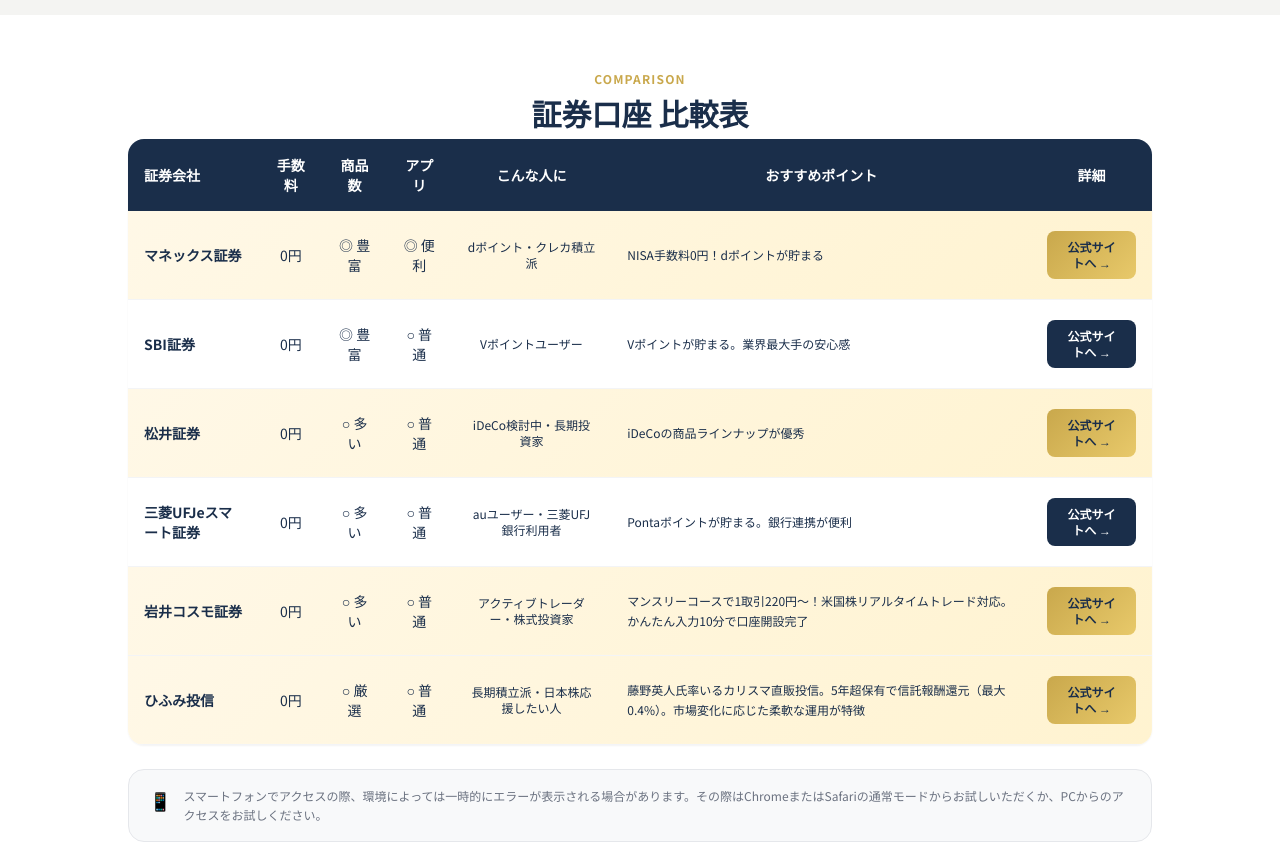
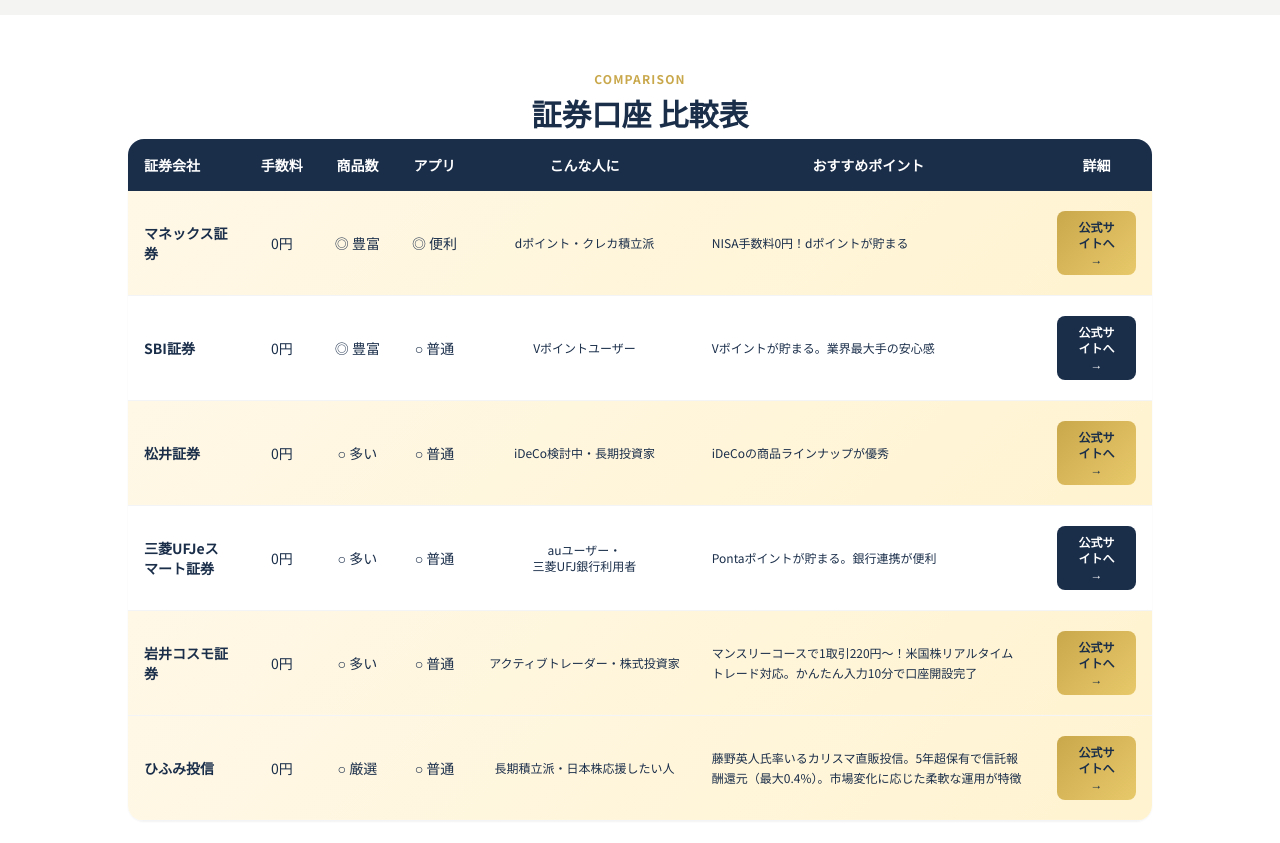
Before and after one commit to tanima3232-eng/bulltalk, a Next.js app: page /accounts/stock in a window 1280 px wide. Shown: the part 720-1563 px from the top of the page. Built offline with nearby package versions, Linux system fonts and the light colour scheme.

Commit message:
fix: PC比較表の列幅・テキスト折り返し調整（手数料・商品数・アプリ1行化、こんな人に列整形）

```diff
--- a/app/accounts/stock/page.tsx
+++ b/app/accounts/stock/page.tsx
@@ -169,9 +169,9 @@ export default function StockAccountPage() {
                 <thead>
                   <tr style={{ background: "#1A2E4A", color: "#FFFFFF" }}>
                     <th className="px-4 py-4 text-left font-bold">証券会社</th>
-                    <th className="px-4 py-4 text-center font-bold">手数料</th>
-                    <th className="px-4 py-4 text-center font-bold">商品数</th>
-                    <th className="px-4 py-4 text-center font-bold">アプリ</th>
+                    <th className="px-4 py-4 text-center font-bold whitespace-nowrap">手数料</th>
+                    <th className="px-4 py-4 text-center font-bold whitespace-nowrap">商品数</th>
+                    <th className="px-4 py-4 text-center font-bold whitespace-nowrap">アプリ</th>
                     <th className="px-4 py-4 text-center font-bold">こんな人に</th>
                     <th className="px-4 py-4 text-center font-bold">おすすめポイント</th>
                     <th className="px-4 py-4 text-center font-bold">詳細</th>
@@ -193,10 +193,16 @@ export default function StockAccountPage() {
                           <span className="font-bold text-navy">{broker.name}</span>
                         </div>
                       </td>
-                      <td className="px-4 py-5 text-center text-navy">{broker.fee}</td>
-                      <td className="px-4 py-5 text-center text-navy">{broker.products}</td>
-                      <td className="px-4 py-5 text-center text-navy">{broker.app}</td>
-                      <td className="px-4 py-5 text-center text-navy text-xs">{broker.target}</td>
+                      <td className="px-4 py-5 text-center text-navy whitespace-nowrap">{broker.fee}</td>
+                      <td className="px-4 py-5 text-center text-navy whitespace-nowrap">{broker.products}</td>
+                      <td className="px-4 py-5 text-center text-navy whitespace-nowrap">{broker.app}</td>
+                      <td className="px-4 py-5 text-center text-navy text-xs">
+                        {broker.id === "mufg" ? (
+                          <>auユーザー・<br />三菱UFJ銀行利用者</>
+                        ) : (
+                          <span className="whitespace-nowrap">{broker.target}</span>
+                        )}
+                      </td>
                       <td className="px-4 py-5 text-navy text-xs leading-relaxed">{broker.point}</td>
                       <td className="px-4 py-5 text-center">
                         <a
```
